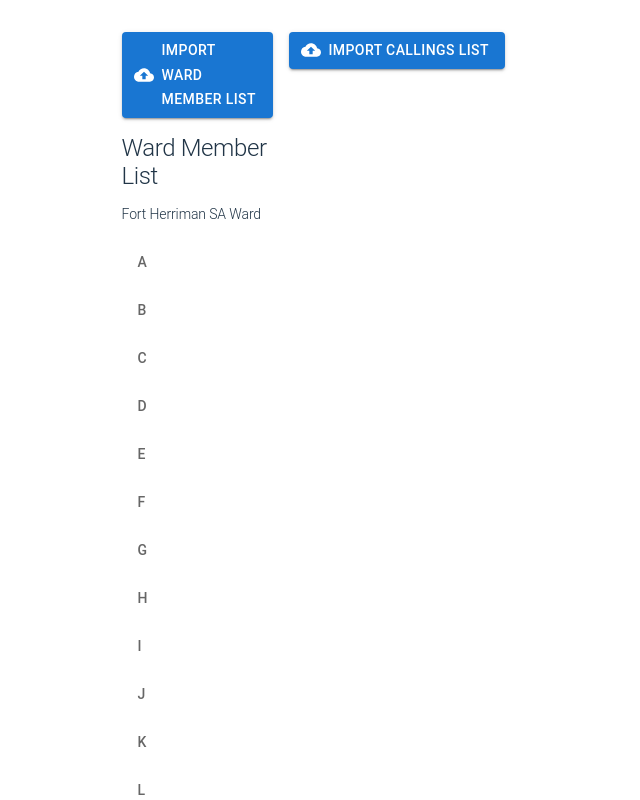
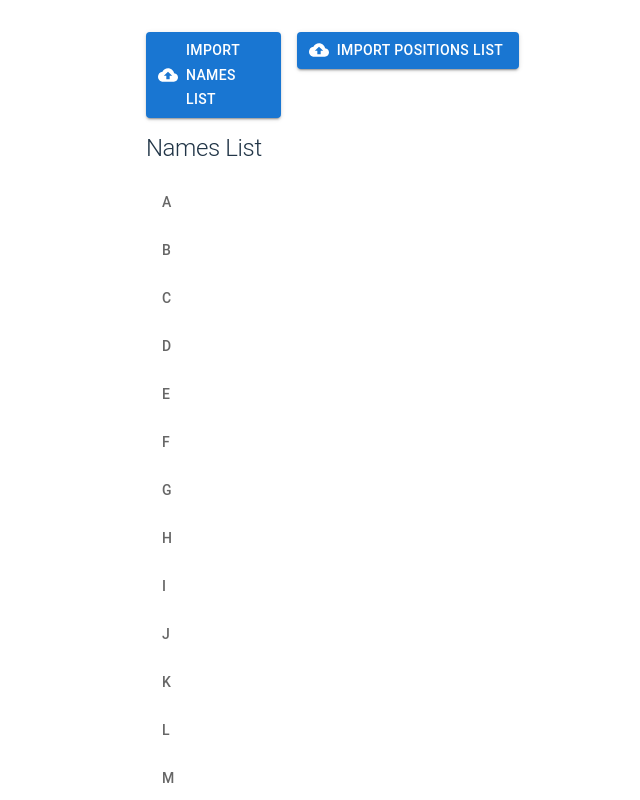
Before and after one commit to jamisonj/calling-planner-2, a React (Vite) app: page / in a window 1280 px wide. Shown: the top 800 px of the page, without its empty margins (276-916 px from the left). Built offline with nearby package versions, Linux system fonts and the light colour scheme.

Commit message:
Made more generic labels and added a save button.

```diff
--- a/src/components/CallingsList.tsx
+++ b/src/components/CallingsList.tsx
@@ -1,6 +1,7 @@
 import { useState } from 'react';
 import Button from '@mui/material/Button';
 import CloudUploadIcon from '@mui/icons-material/CloudUpload';
+import SaveIcon from '@mui/icons-material/Save';
 import Typography from '@mui/material/Typography';
 import VisuallyHiddenInput from '../components/VisuallyHiddenInput';
 
@@ -31,12 +32,15 @@ function CallingsList() {
 
     return (
         <div>
-            <Button component="label" variant="contained" onChange={buttonClickHandler} startIcon={<CloudUploadIcon />} sx={{ textAlign: 'left'}}>Import callings list<VisuallyHiddenInput type="file" /></Button>
+            <Button component="label" variant="contained" onChange={buttonClickHandler} startIcon={<CloudUploadIcon />} sx={{ textAlign: 'left'}}>Import Positions list<VisuallyHiddenInput type="file" /></Button>
             {!error && callingsList && callingsList.map((calling) => (
-                <Typography sx={{ mt: 2, mb: 2, fontSize: 24 }} variant="h1" component="div">
-                    {calling?.name}
-                </Typography>
+                <div>
+                    <Typography sx={{ mt: 2, mb: 2, fontSize: 24 }} variant="h1" component="div">
+                        {calling?.name}
+                    </Typography>
+                </div>
             ))}
+            {!error && callingsList && (<Button component="label" variant="contained" startIcon={<SaveIcon />} sx={{ textAlign: 'left'}}>test</Button>)}
         </div>
     );
 }
--- a/src/components/NamesList.tsx
+++ b/src/components/NamesList.tsx
@@ -72,12 +72,9 @@ function NamesList() {
             { !namesList && error && (
                 <Alert severity="error">{error}</Alert>
             )}
-            <Button component="label" variant="contained" onChange={buttonClickHandler} startIcon={<CloudUploadIcon />}>Import ward member list<VisuallyHiddenInput type="file" /></Button>
+            <Button component="label" variant="contained" onChange={buttonClickHandler} startIcon={<CloudUploadIcon />}>Import Names list<VisuallyHiddenInput type="file" /></Button>
             <Typography sx={{ mt: 2, mb: 2, fontSize: 24 }} variant="h1" component="div">
-                Ward Member List
-            </Typography>
-            <Typography sx={{ mt: 2, mb: 2, fontSize: 14 }} variant="h2" component="div">
-                Fort Herriman SA Ward
+                Names List
             </Typography>
             <List
                 dense={false}
```
